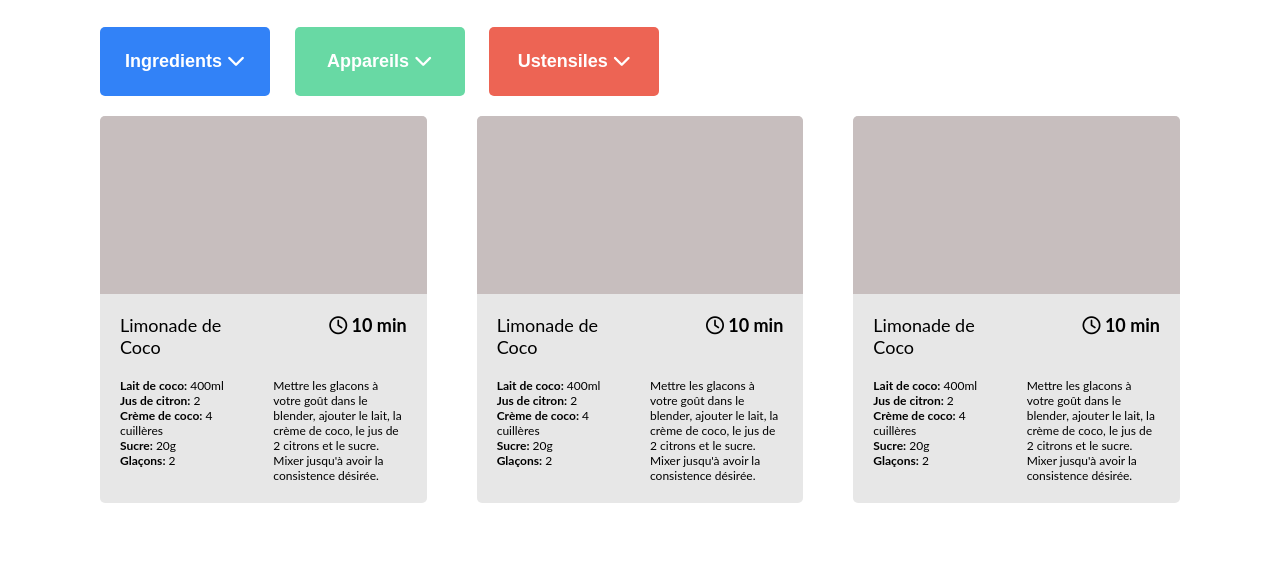
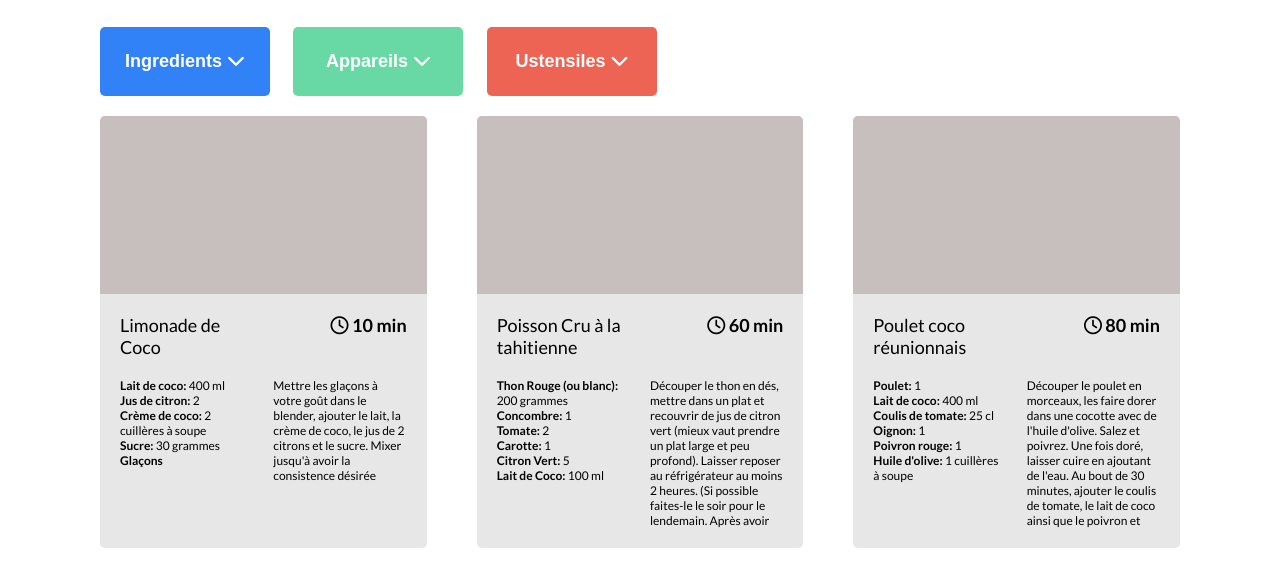
Before and after one commit to s-mounir/OC-lespetitsplats, a website: page index.html in a window 1280 px wide. Shown: the part 219-800 px from the top of the page. Drawn offline with Linux system fonts and the light colour scheme.

Commit message:
afficher toutes les recettes

```diff
--- a/css/style.css
+++ b/css/style.css
@@ -1,6 +1,6 @@
 body{
     margin: 40px 100px;
-    font-family: "Lato";
+    font-family: 'Lato', sans-serif;
     font-size: 18px;
 }
 
@@ -124,4 +124,7 @@ header img {
 .recipeText .recipeDetail{
     font-size: 12px;
     margin: 0;
+    overflow: hidden;
+    text-overflow: ellipsis;
+    max-height: 150px;
 }
--- a/index.html
+++ b/index.html
@@ -4,6 +4,10 @@
         <link rel="stylesheet" type="text/css" href="css/style.css" />
         <!-- Font Awesome -->
         <script src="https://kit.fontawesome.com/a444fcaa1d.js" crossorigin="anonymous"></script>
+        <!-- Font Lato -->
+        <link rel="preconnect" href="https://fonts.googleapis.com">
+        <link rel="preconnect" href="https://fonts.gstatic.com" crossorigin>
+        <link href="https://fonts.googleapis.com/css2?family=Lato:wght@400;700&display=swap" rel="stylesheet">
     </head>
     <body>
         <header>
@@ -17,51 +21,9 @@
         <button class="btn btnAppareils">Appareils <i class="fa-solid fa-chevron-down"></i></button>
         <button class="btn btnUstensiles">Ustensiles <i class="fa-solid fa-chevron-down"></i></button>
         <div class="recipeContainer">
-            <div class="recipeBlock">
-                <div class="imgRecipe"></div>
-                <div class="recipeText">
-                    <h2 class="recipeName">Limonade de Coco</h2>
-                    <p class="recipeTime"><i class="fa-regular fa-clock"></i> 10 min</p>
-                    <ul class="recipeIngredients">
-                        <li><span class="ingredientName">Lait de coco:</span> 400ml</li>
-                        <li><span class="ingredientName">Jus de citron:</span> 2</li>
-                        <li><span class="ingredientName">Crème de coco:</span> 4 cuillères</li>
-                        <li><span class="ingredientName">Sucre:</span> 20g</li>
-                        <li><span class="ingredientName">Glaçons:</span> 2</li>
-                    </ul>
-                    <p class="recipeDetail">Mettre les glacons à votre goût dans le blender, ajouter le lait, la crème de coco, le jus de 2 citrons et le sucre. Mixer jusqu'à avoir la consistence désirée.</p>
-                </div>
-            </div>
-            <div class="recipeBlock">
-                <div class="imgRecipe"></div>
-                <div class="recipeText">
-                    <h2 class="recipeName">Limonade de Coco</h2>
-                    <p class="recipeTime"><i class="fa-regular fa-clock"></i> 10 min</p>
-                    <ul class="recipeIngredients">
-                        <li><span class="ingredientName">Lait de coco:</span> 400ml</li>
-                        <li><span class="ingredientName">Jus de citron:</span> 2</li>
-                        <li><span class="ingredientName">Crème de coco:</span> 4 cuillères</li>
-                        <li><span class="ingredientName">Sucre:</span> 20g</li>
-                        <li><span class="ingredientName">Glaçons:</span> 2</li>
-                    </ul>
-                    <p class="recipeDetail">Mettre les glacons à votre goût dans le blender, ajouter le lait, la crème de coco, le jus de 2 citrons et le sucre. Mixer jusqu'à avoir la consistence désirée.</p>
-                </div>
-            </div>
-            <div class="recipeBlock">
-                <div class="imgRecipe"></div>
-                <div class="recipeText">
-                    <h2 class="recipeName">Limonade de Coco</h2>
-                    <p class="recipeTime"><i class="fa-regular fa-clock"></i> 10 min</p>
-                    <ul class="recipeIngredients">
-                        <li><span class="ingredientName">Lait de coco:</span> 400ml</li>
-                        <li><span class="ingredientName">Jus de citron:</span> 2</li>
-                        <li><span class="ingredientName">Crème de coco:</span> 4 cuillères</li>
-                        <li><span class="ingredientName">Sucre:</span> 20g</li>
-                        <li><span class="ingredientName">Glaçons:</span> 2</li>
-                    </ul>
-                    <p class="recipeDetail">Mettre les glacons à votre goût dans le blender, ajouter le lait, la crème de coco, le jus de 2 citrons et le sucre. Mixer jusqu'à avoir la consistence désirée.</p>
-                </div>
-            </div>
         </div>
+        <script src="./data/recipes.js"></script>
+        <script src="./scripts/factories/recipes.js"></script>
+        <script src="./scripts/index.js"></script>
     </body>
 </html>
--- /dev/null
+++ b/scripts/factories/recipes.js
@@ -0,0 +1,44 @@
+function recipeFactory(data) {
+  const {
+    id, name, description, applicance, servings, time, ustensils, ingredients,
+  } = data;
+  function getRecipeCardDOM() {
+    const recipeBlock = document.createElement('div');
+    recipeBlock.classList.add('recipeBlock');
+
+    const imgRecipe = document.createElement('div');
+    imgRecipe.classList.add('imgRecipe');
+    const recipeText = document.createElement('div');
+    recipeText.classList.add('recipeText');
+
+    const recipeName = document.createElement('h2');
+    recipeName.classList.add('recipeName');
+    recipeName.textContent = name;
+    const recipeTime = document.createElement('p');
+    recipeTime.classList.add('recipeTime');
+    recipeTime.innerHTML = '<i class="fa-regular fa-clock"></i> ' + time +' min';
+    const recipeIngredients = document.createElement('ul');
+    recipeIngredients.classList.add('recipeIngredients');
+    const recipeDetail = document.createElement('p');
+    recipeDetail.classList.add('recipeDetail');
+    recipeDetail.textContent = description;
+
+    ingredients.forEach((element) => {
+      const { ingredient, quantity, unit } = element;
+      const recipeIngredient = document.createElement('li');
+      const unitExist = unit ? unit : '';
+      if (quantity) {
+        recipeIngredient.innerHTML = '<span class="ingredientName">' + ingredient + ':</span> '+ quantity + ' ' + unitExist;
+      } else {
+        recipeIngredient.innerHTML = '<span class="ingredientName">' + ingredient + '</span> '
+      }
+      recipeIngredients.append(recipeIngredient);
+    });
+
+    recipeText.append(recipeName, recipeTime, recipeIngredients, recipeDetail);
+    recipeBlock.append(imgRecipe, recipeText);
+    return (recipeBlock);
+  }
+
+  return { getRecipeCardDOM };
+}
--- /dev/null
+++ b/scripts/index.js
@@ -0,0 +1,17 @@
+async function displayData(recipes) {
+  const recipesSection = document.querySelector('.recipeContainer');
+
+  recipes.forEach((recipe) => {
+    const recipeModel = recipeFactory(recipe);
+    const recipeCardDOM = recipeModel.getRecipeCardDOM();
+    recipesSection.appendChild(recipeCardDOM);
+  });
+}
+
+async function init() {
+  // Récupère les datas des recettes
+  console.log(recipes);
+  displayData(recipes);
+}
+
+init();
```
